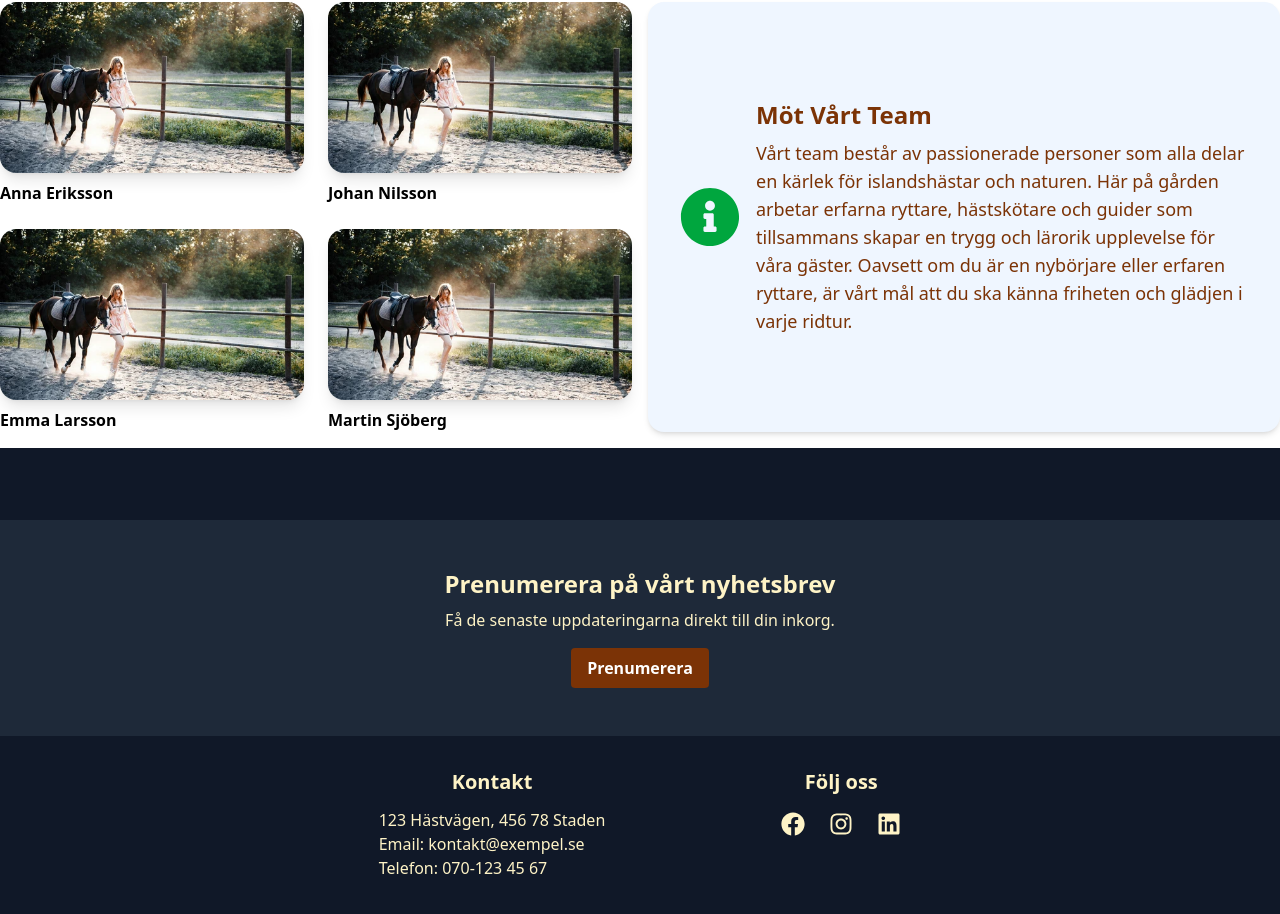
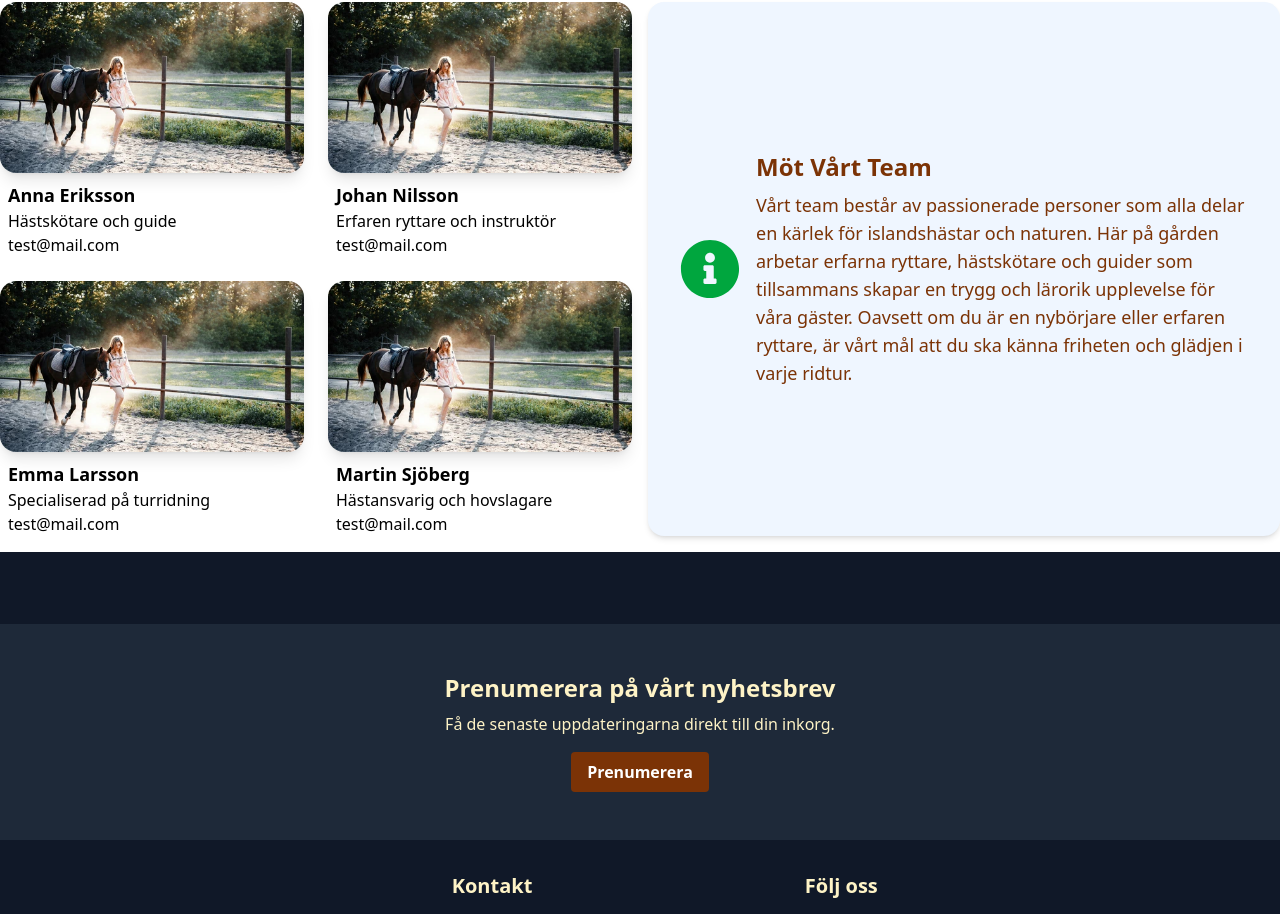
Before and after one commit to thallberg/IcelandicHorse-React, a React (Vite) app: page /about in a window 1280 px wide. Shown: the part 1346-2260 px from the top of the page. Built offline with nearby package versions, Linux system fonts and the light colour scheme.

Commit message:
changed info in personimage and person.json

```diff
--- a/src/components/person-image/PersonImage.tsx
+++ b/src/components/person-image/PersonImage.tsx
@@ -3,9 +3,11 @@ type PersonPictureProps = {
   name: string;
   alt: string;
   className?: string;
+  personinfo: string;
+  mail: string;
 };
 
-const PersonImage = ({ image, name, alt, className }: PersonPictureProps) => {
+const PersonImage = ({ image, name, alt, className, personinfo, mail }: PersonPictureProps) => {
   return (
     <section className={className}>
       <img
@@ -13,7 +15,9 @@ const PersonImage = ({ image, name, alt, className }: PersonPictureProps) => {
         alt={alt}
         className="rounded-lg shadow-lg w-full lg:rounded-2xl"
       />
-      <p className="mt-2 font-semibold">{name}</p>
+      <p className="mt-2 text-lg font-semibold ml-2">{name}</p>
+      <p className="ml-2 ">{personinfo}</p>
+      <p className="ml-2">{mail}</p>
     </section>
   );
 };
--- a/src/data/PersonData.json
+++ b/src/data/PersonData.json
@@ -2,21 +2,30 @@
     {
       "name": "Anna Eriksson",
       "image": "../../assets/about/person1.webp",
-      "alt": "Anna Eriksson - Hästskötare och guide"
+      "alt": "Anna Eriksson - Hästskötare och guide",
+      "personinfo": "Hästskötare och guide",
+      "mail": "test@mail.com"
+
     },
     {
       "name": "Johan Nilsson",
       "image": "../../assets/about/person1.webp",
-      "alt": "Johan Nilsson - Erfaren ryttare och instruktör"
+      "alt": "Johan Nilsson - Erfaren ryttare och instruktör",
+      "personinfo": "Erfaren ryttare och instruktör",
+      "mail": "test@mail.com"
     },
     {
       "name": "Emma Larsson",
       "image": "../../assets/about/person1.webp",
-      "alt": "Emma Larsson - Specialiserad på turridning"
+      "alt": "Emma Larsson - Specialiserad på turridning",
+      "personinfo": "Specialiserad på turridning",
+      "mail": "test@mail.com"
     },
     {
       "name": "Martin Sjöberg",
       "image": "../../assets/about/person1.webp",
-      "alt": "Martin Sjöberg - Hästansvarig och hovslagare"
+      "alt": "Martin Sjöberg - Hästansvarig och hovslagare",
+      "personinfo": "Hästansvarig och hovslagare",
+      "mail": "test@mail.com"
     }
   ]
--- a/src/pages/About.tsx
+++ b/src/pages/About.tsx
@@ -52,6 +52,8 @@ const About = () => {
               name={person.name}
               alt={person.alt}
               className="flex-1"
+              personinfo={person.personinfo}
+              mail={person.mail}
             />
           ))}
         </div>
```
